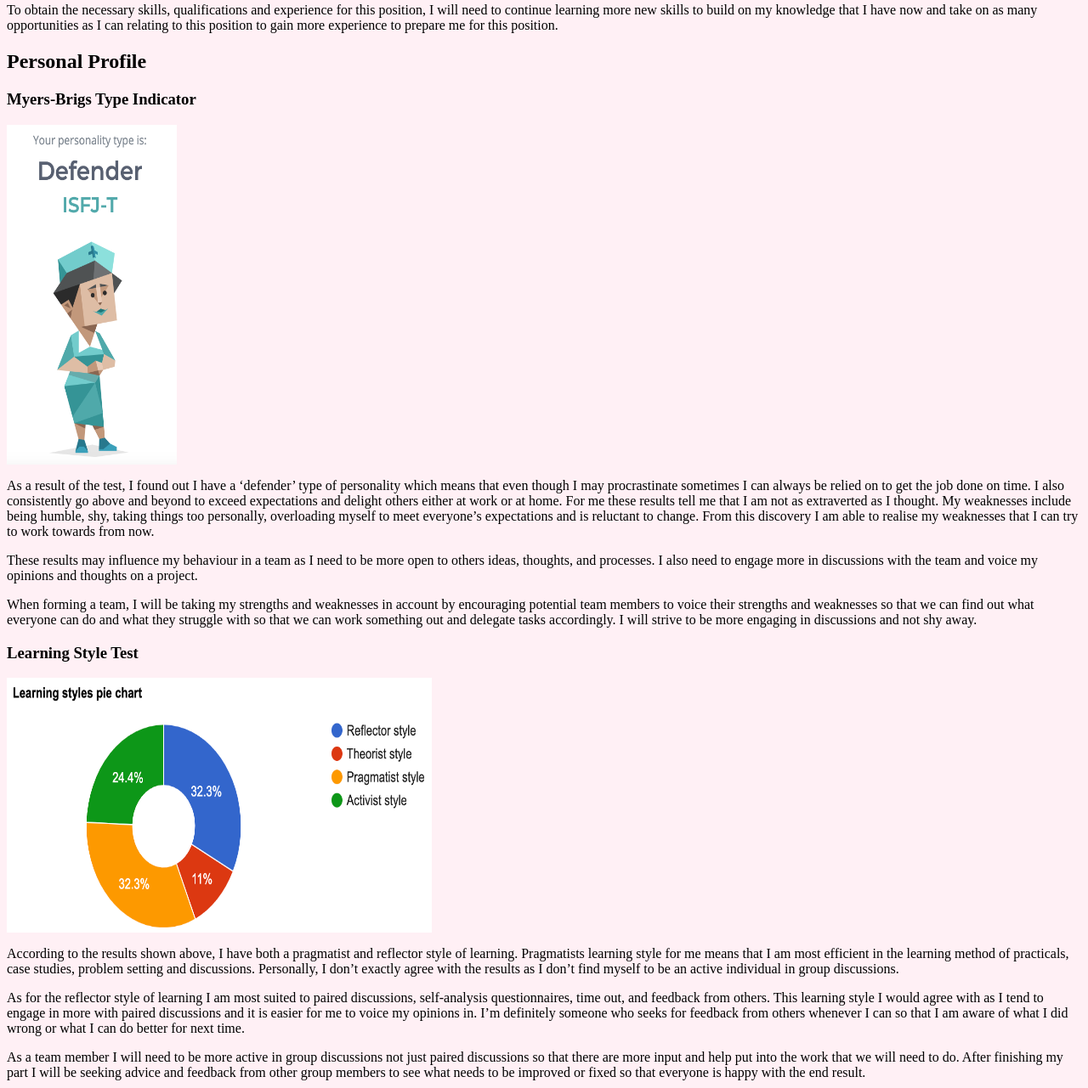
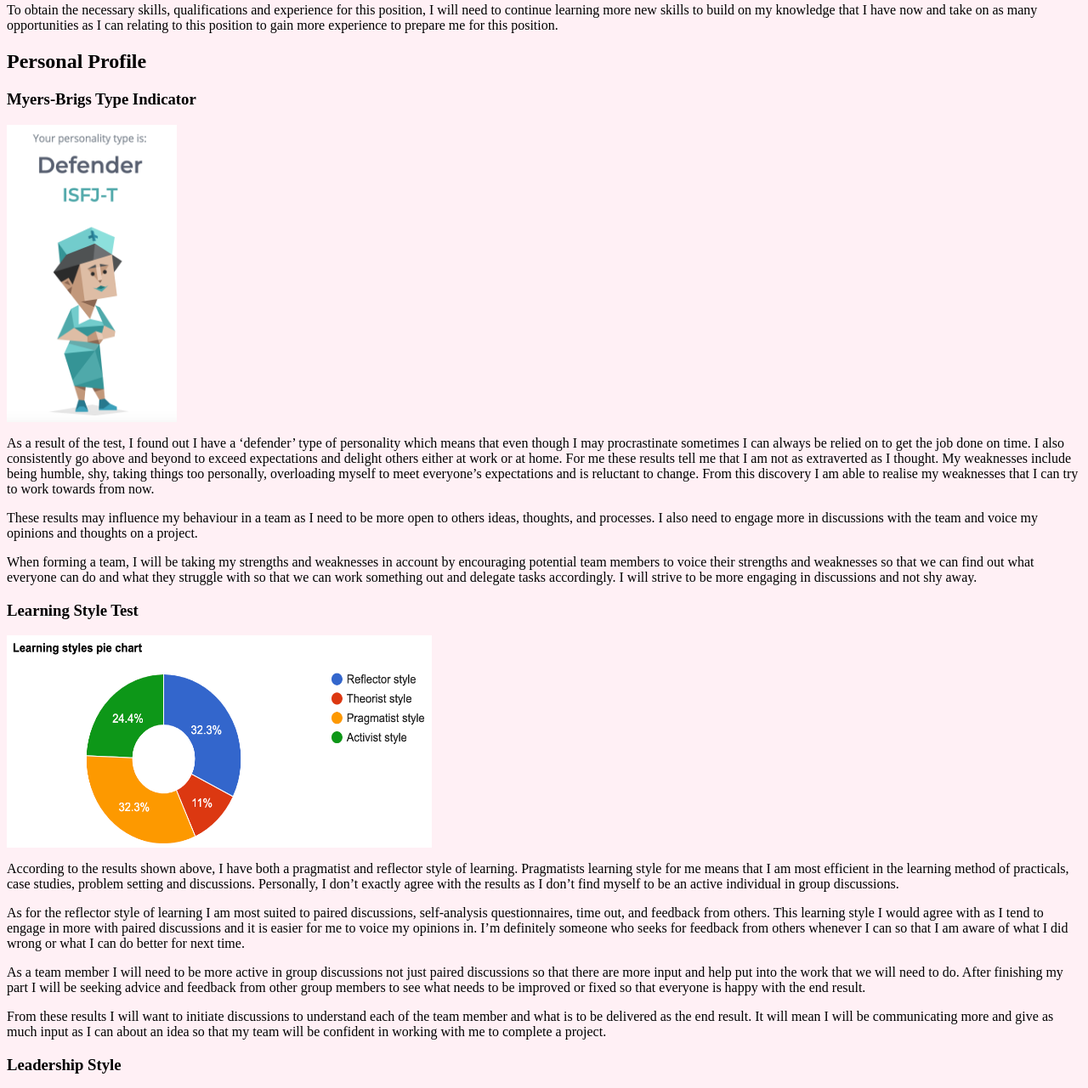
Before and after one commit to s3775079/COSC1078assignment, a plain HTML site: page index2.html in a window 1280 px wide. Shown: the part 810-2091 px from the top of the page at 85% size. Drawn offline with Linux system fonts and the light colour scheme.

Commit message:
Update index2.html

```diff
--- a/index2.html
+++ b/index2.html
@@ -25,7 +25,7 @@
   <h2>Personal Profile</h2>
   <h3>Myers-Brigs Type Indicator</h3>
   <p><img src="16personalities.png" /
-          style="width:200px;height:400px;"></p>
+          style="width:200px;height:350px;"></p>
   <p>As a result of the test, I found out I have a ‘defender’ type of personality which means that even though I may procrastinate sometimes I can always be relied on to get the job done on time. I also consistently go above and beyond to exceed expectations and delight others either at work or at home. For me these results tell me that I am not as extraverted as I thought. My weaknesses include being humble, shy, taking things too personally, overloading myself to meet everyone’s expectations and is reluctant to change. From this discovery I am able to realise my weaknesses that I can try to work towards from now.</p>
   <p>These results may influence my behaviour in a team as I need to be more open to others ideas, thoughts, and processes. I also need to engage more in discussions with the team and voice my opinions and thoughts on a project. </p>
   <p>When forming a team, I will be taking my strengths and weaknesses in account by encouraging potential team members to voice their strengths and weaknesses so that we can find out what everyone can do and what they struggle with so that we can work something out and delegate tasks accordingly. I will strive to be more engaging in discussions and not shy away.</p>
@@ -33,7 +33,7 @@
 
   <h3>Learning Style Test</h3>
   <p><img src="learningtest.png" /
-          style="width:500px;height:300px;"></p>
+          style="width:500px;height:250px;"></p>
   <p>According to the results shown above, I have both a pragmatist and reflector style of learning. Pragmatists learning style for me means that I am most efficient in the learning method of practicals, case studies, problem setting and discussions. Personally, I don’t exactly agree with the results as I don’t find myself to be an active individual in group discussions.</p>
   <p>As for the reflector style of learning I am most suited to paired discussions, self-analysis questionnaires, time out, and feedback from others. This learning style I would agree with as I tend to engage in more with paired discussions and it is easier for me to voice my opinions in. I’m definitely someone who seeks for feedback from others whenever I can so that I am aware of what I did wrong or what I can do better for next time.</p>
   <p>As a team member I will need to be more active in group discussions not just paired discussions so that there are more input and help put into the work that we will need to do. After finishing my part I will be seeking advice and feedback from other group members to see what needs to be improved or fixed so that everyone is happy with the end result.</p>
```
